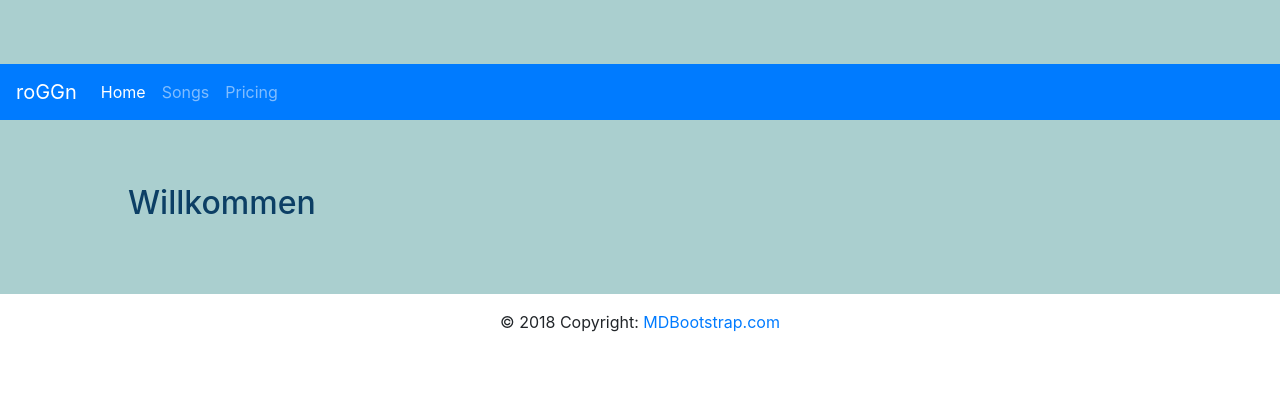
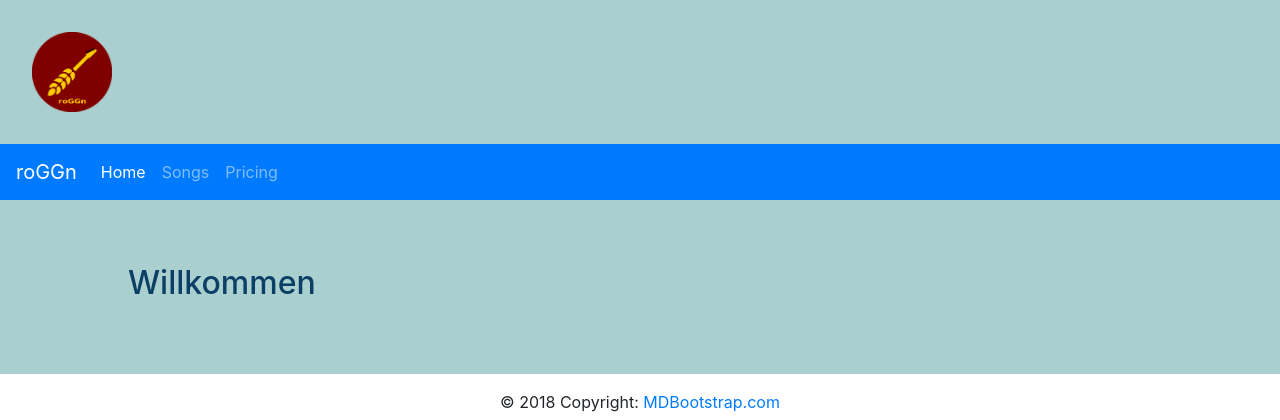
Before and after one commit to TobiasRosskopf/bandmanager, a Django app: page / in a window 1280 px wide. Shown: the top 420 px of the page. Run offline with Django 3.2, Linux system fonts and the light colour scheme; some libraries are stand-ins or nearby versions.

Commit message:
Added logo and favicon

```diff
--- a/roggn_app/static/roggn_app/style.css
+++ b/roggn_app/static/roggn_app/style.css
@@ -15,6 +15,10 @@ header {
     padding: 2.5%;
     background-color: rgb(170, 207, 207);
     /* height: 20%; */
+}
+
+header #logo {
+    height: 10vh;
 }
 
 main {
--- a/roggn_app/templates/roggn_app/base.html
+++ b/roggn_app/templates/roggn_app/base.html
@@ -7,7 +7,7 @@
         <title>roGGn</title>
         <meta charset="utf-8">
         <meta name="viewport" content="width=device-width, initial-scale=1.0">
-        <link rel="icon" type="image/png" href="media/icon_roggn.png">
+        <link rel="icon" type="image/png" href="{% static 'roggn_app/img/icon_roggn.png' %}"
 
         <!-- Style sheets -->
         <link rel="stylesheet" href="https://stackpath.bootstrapcdn.com/bootstrap/4.3.1/css/bootstrap.min.css" integrity="sha384-ggOyR0iXCbMQv3Xipma34MD+dH/1fQ784/j6cY/iJTQUOhcWr7x9JvoRxT2MZw1T" crossorigin="anonymous">
@@ -21,7 +21,7 @@
     </head>
     <body>
         <header>
-
+            <img id="logo" src="{% static 'roggn_app/img/icon_roggn.png' %}">
         </header>
         <nav class="navbar navbar-expand-lg navbar-dark bg-primary">
             <a class="navbar-brand" href="/">roGGn</a>
```
Also changed, not shown: roggn_app/static/roggn_app/img/icon_roggn.png (renamed from media/icon_roggn.png).
